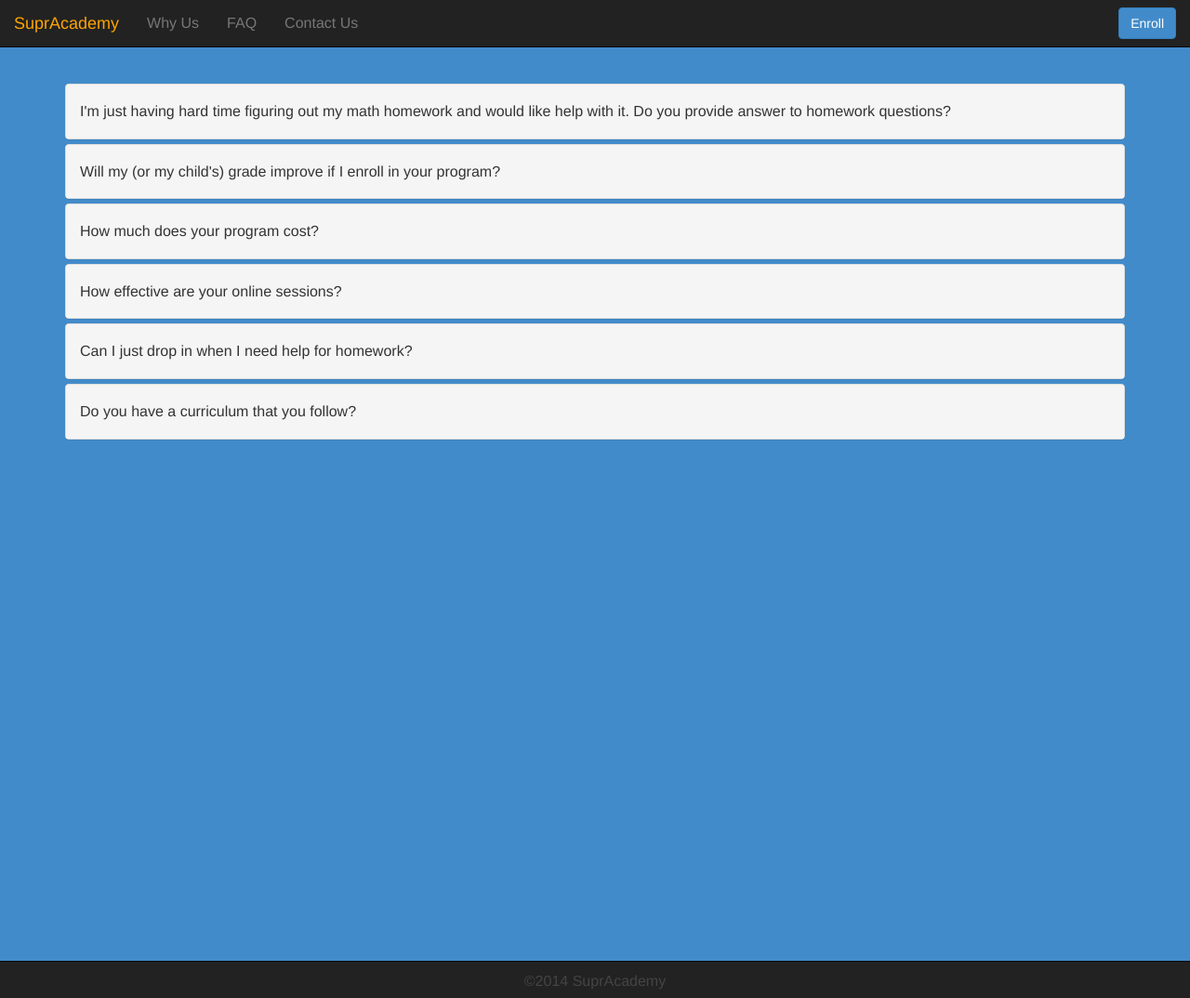
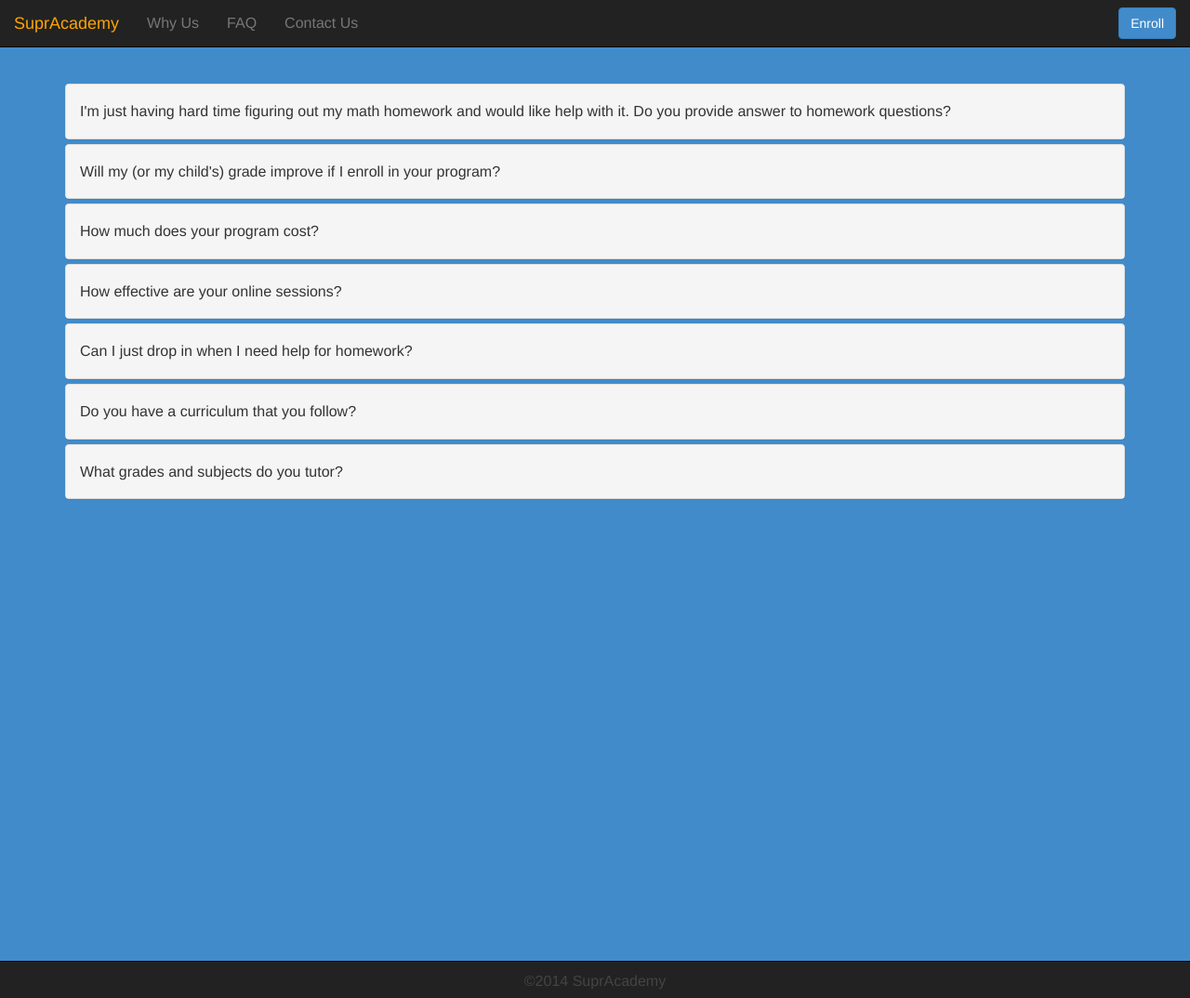
Before and after one commit to ojagostini/supracademy.com, a Jekyll site: the page built from faq.html, in a window 1280 px wide and 1074 px high. Shown: the whole window at 93% size. Built offline with Jekyll 4.4.1, drawn with Linux system fonts in a browser that asks for light colours; nearby versions of some CDN libraries.

Commit message:
added an faq

```diff
--- a/faq.html
+++ b/faq.html
@@ -99,6 +99,21 @@ published: true
             </div>
           </div>
 
+          <div class="panel panel-default">
+            <div class="panel-heading" role="tab" id="questionSeven">
+              <h4 class="panel-title">
+                <a data-toggle="collapse" data-parent="#accordion" href="#collapseSeven" aria-expanded="true" aria-controls="collapseSeven">
+                  What grades and subjects do you tutor?
+                </a>
+              </h4>
+            </div>
+            <div id="collapseSeven" class="panel-collapse collapse" role="tabpanel" aria-labelledby="questionSeven">
+              <div class="panel-body">
+                We help students in grade 6 to 12 with their math and sciecne work including algebra, advanced functions, trigonometry, calculus, chemistry, biology and physics.
+              </div>
+            </div>
+          </div>
+
         </div>
       </div>
     </div>
```
